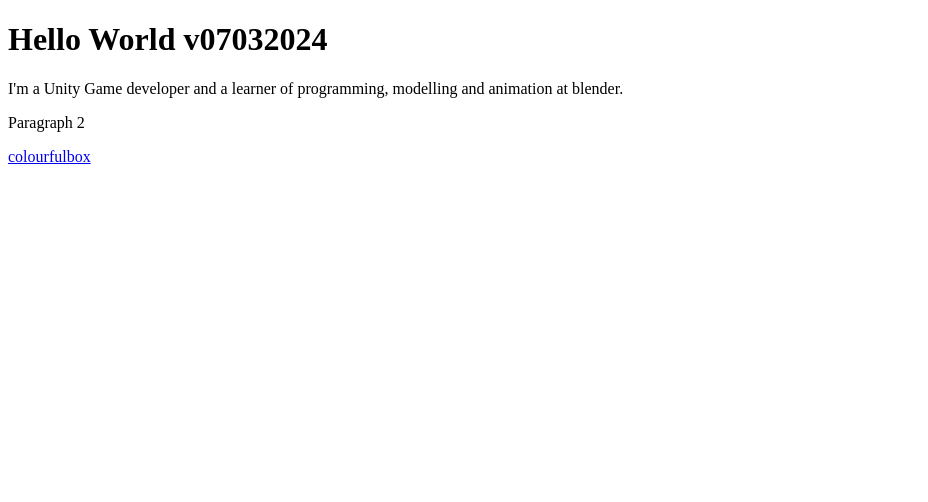
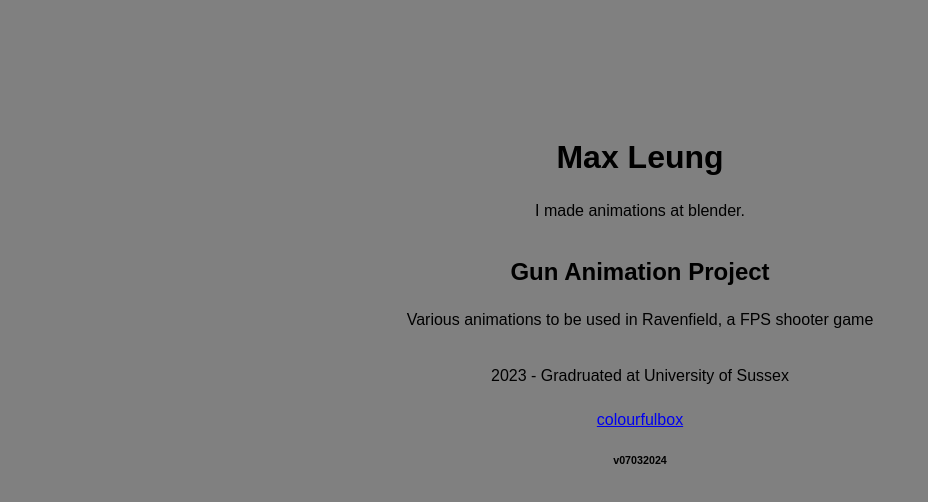
Before and after one commit to Magsei/Magsei.github.io, a plain HTML site: page index.html in a window 1280 px wide. Shown: the whole page, without its empty margins (0-928 px from the left). Drawn offline with Linux system fonts and the light colour scheme.

Commit message:
Fonts, margins, padding, backgrounds

```diff
--- a/index.html
+++ b/index.html
@@ -1,14 +1,31 @@
 <!DOCTYPE html>
 <html>
+<head>
+    <meta name="viewport" content="with=device-width, initial-scale=1.0">
+    <title>Max Leung</title>
+    <link rel="stylesheet" href="styles.css">
+</head>
 <body>
-<h1>Hello World v07032024</h1>
-<p>I'm a Unity Game developer and a learner of programming, modelling and animation at blender.
+    <section class="header">
+        <nav>
+            <a href="index.html"></a>
+        </nav>
+    </section>
+<h1>Max Leung</h1>
+<p>I made animations at blender.
 </p>
+<div class="text-box">
+    <h2>Gun Animation Project</h2>
+    <p>
+        Various animations to be used in Ravenfield, a FPS shooter game
+    </p>
+</div>
 <p>
-    Paragraph 2
+    2023 - Gradruated at University of Sussex
 </p>
 <p>
     <a href="colourfulbox.html">colourfulbox</a>
 </p>
 </body>
+<h6>v07032024</h6>
 </html>
--- a/styles.css
+++ b/styles.css
@@ -1,11 +1,32 @@
 
 *{
-    margin: 0;
-    padding: 0;
+    margin: 1px;
+    padding: 1% 1%;
+    font-family: Arial, Helvetica, sans-serif;
+    background-color: grey;
 }
 
 header {
     background-image: url(https://github.com/Magsei/magsei.github.io/blob/main/bgimage1.jpg?raw=true);
+}
+
+nav{
+    display: flex;
+    padding: 2% 6%;
+    justify-content: space-between;
+    align-items: center;
+}
+
+.nav-links{
+    flex: 1;
+    text-align: right;
+}
+
+.nav-links ul li{
+    list-style: none;
+    display: inline-block;
+    padding: 8px 12px;
+    position: relative;
 }
 
 body {
```
Also changed, not shown: colourfulbox.html (+1 -1 lines).
